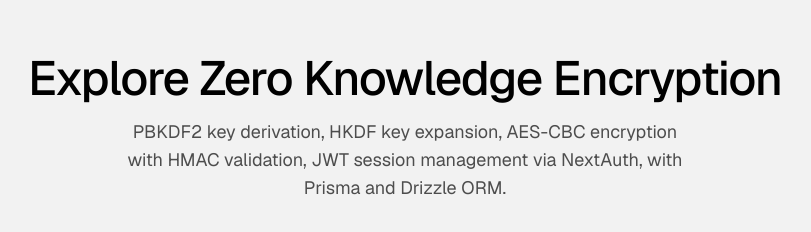
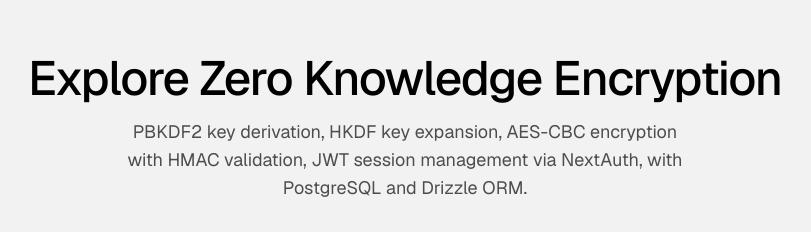
Before and after one commit to blkhurst/next-login-pbkdf2, a Next.js app: page / in a window 1280 px wide. Shown: the part 169-401 px from the top of the page, without its empty margins (235-1046 px from the left). Built offline with nearby package versions, Linux system fonts and the light colour scheme.

Commit message:
fix(homepage): spelling

```diff
--- a/app/page.tsx
+++ b/app/page.tsx
@@ -15,7 +15,7 @@
         </h2>
         <p className="text-copy-secondary mx-auto max-w-xl text-lg">
           PBKDF2 key derivation, HKDF key expansion, AES-CBC encryption with
-          HMAC validation, JWT session management via NextAuth, with Prisma and
+          HMAC validation, JWT session management via NextAuth, with PostgreSQL and
           Drizzle ORM.
         </p>
       </section>
```
